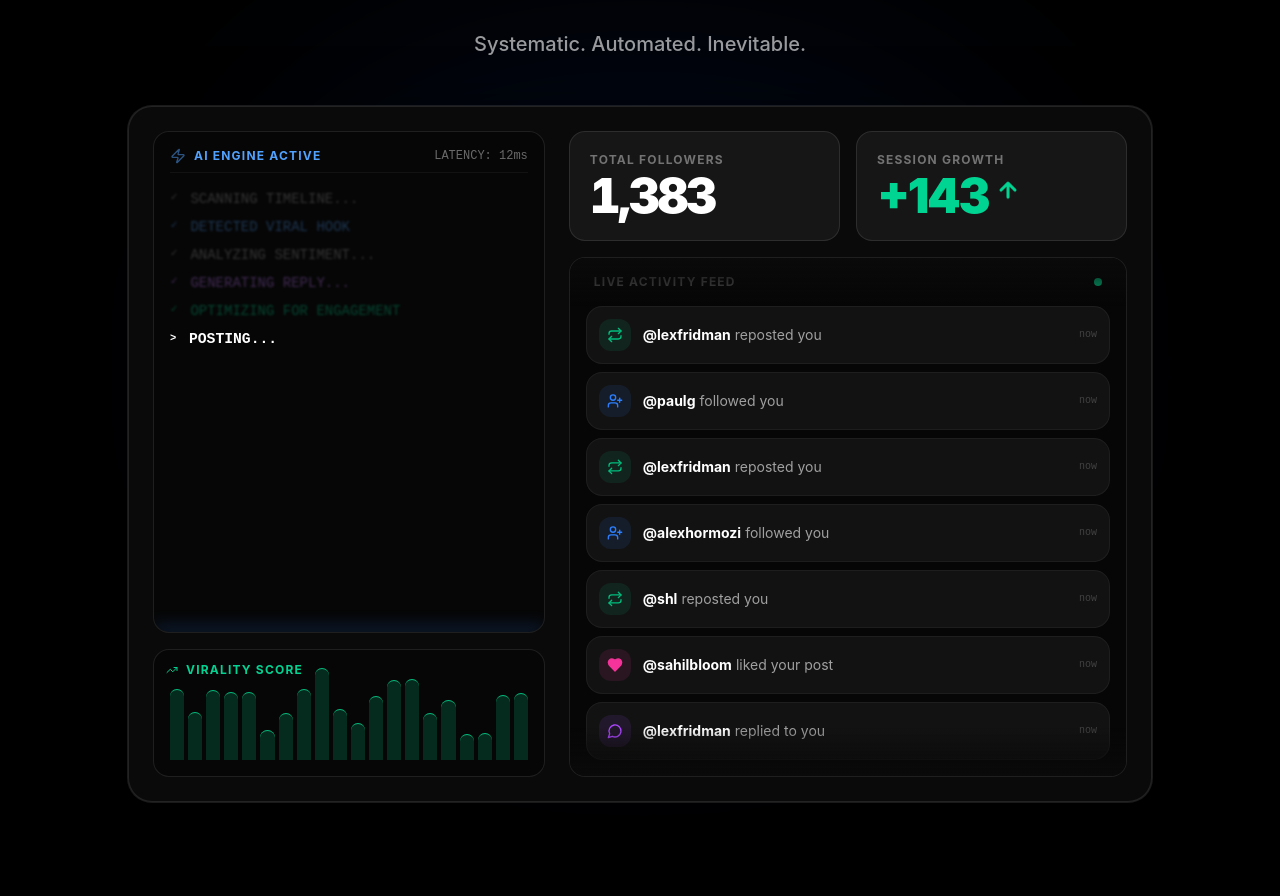
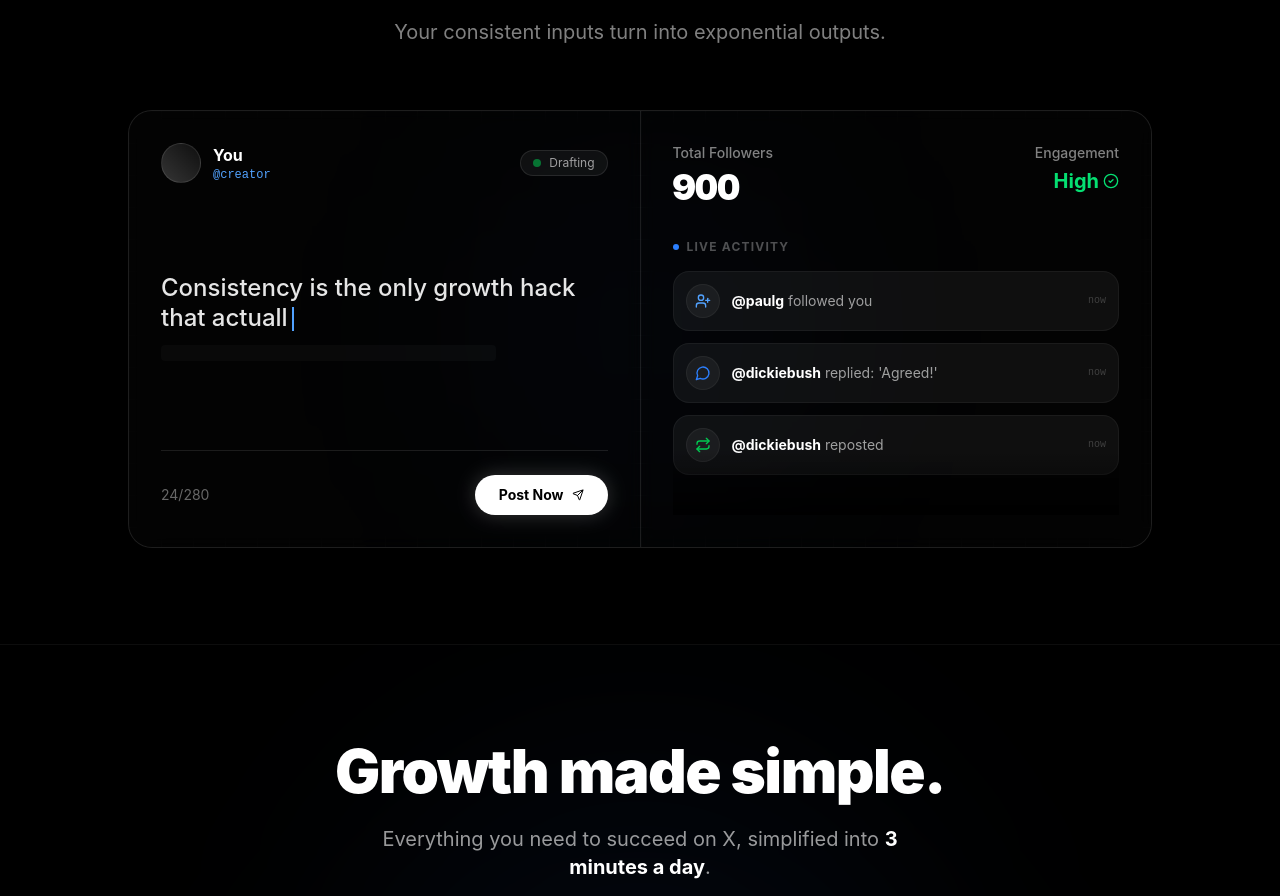
Before and after one commit to labofeight-ops/launchalone-source, a Next.js app: page / in a window 1280 px wide. Shown: the part 1901-2797 px from the top of the page. Built offline with nearby package versions, Linux system fonts and the light colour scheme.

Commit message:
UI: Revert DopamineCard to Typing+Feed layout with polished animations

```diff
--- a/components/dopamine-card.tsx
+++ b/components/dopamine-card.tsx
@@ -1,229 +1,190 @@
 "use client"
 
-import { useEffect, useState, useRef } from "react"
+import { useEffect, useState } from "react"
 import { motion, AnimatePresence } from "framer-motion"
-import { Heart, MessageCircle, Repeat, UserPlus, Zap, TrendingUp, BarChart3, Search } from "lucide-react"
+import { Heart, MessageCircle, Repeat, UserPlus, Send, Edit3, CheckCircle2 } from "lucide-react"
 
 export function DopamineCard() {
-    const [followerCount, setFollowerCount] = useState(1240)
-    const [growth, setGrowth] = useState(0)
+    const [followerCount, setFollowerCount] = useState(892)
+    const [notifications, setNotifications] = useState<any[]>([])
 
-    // High-speed ticker
+    // Smooth Follower Ticker
     useEffect(() => {
         const interval = setInterval(() => {
-            const increment = Math.floor(Math.random() * 5) + 1
-            setFollowerCount(prev => prev + increment)
-            setGrowth(prev => prev + increment)
-        }, 150) // Hyper fast updates
+            // Add random 1-3 followers every 1.5s
+            setFollowerCount(prev => prev + Math.floor(Math.random() * 3) + 1)
+        }, 1500)
+        return () => clearInterval(interval)
+    }, [])
+
+    // Notification Generator
+    useEffect(() => {
+        const types = [
+            { type: "like", icon: Heart, color: "text-pink-500", text: "liked your post" },
+            { type: "repost", icon: Repeat, color: "text-green-500", text: "reposted" },
+            { type: "follow", icon: UserPlus, color: "text-blue-400", text: "followed you" },
+            { type: "reply", icon: MessageCircle, color: "text-blue-500", text: "replied: 'Agreed!'" },
+        ]
+        const users = ["@alexhormozi", "@sahilbloom", "@naval", "@paulg", "@elonmusk", "@dickiebush", "@shl"]
+
+        const interval = setInterval(() => {
+            const randomType = types[Math.floor(Math.random() * types.length)]
+            const randomUser = users[Math.floor(Math.random() * users.length)]
+
+            const newNotif = {
+                id: Date.now(),
+                user: randomUser,
+                ...randomType
+            }
+
+            // Keep only top 5, add new to top
+            setNotifications(prev => [newNotif, ...prev].slice(0, 5))
+        }, 2000) // New notification every 2s
         return () => clearInterval(interval)
     }, [])
 
     return (
-        <section className="py-24 bg-black overflow-hidden flex justify-center items-center px-4 relative">
-            {/* Ambient Glow */}
-            <div className="absolute top-1/2 left-1/2 -translate-x-1/2 -translate-y-1/2 w-[800px] h-[600px] bg-blue-600/10 rounded-full blur-[120px] pointer-events-none" />
-
-            <div className="max-w-5xl w-full relative z-10">
-                <div className="text-center mb-12">
-                    <h2 className="text-5xl md:text-7xl font-black text-white mb-6 tracking-tighter">
-                        THE <span className="text-transparent bg-clip-text bg-gradient-to-r from-[#00ff88] via-white to-blue-500 animate-gradient-x">GROWTH LOOP</span>
+        <section className="py-24 bg-black overflow-hidden flex justify-center items-center px-6">
+            <div className="max-w-5xl w-full">
+                <div className="text-center mb-16">
+                    <h2 className="text-4xl md:text-6xl font-black text-white mb-6 tracking-tight">
+                        See the <span className="bg-clip-text text-transparent bg-gradient-to-r from-blue-400 to-emerald-400">Growth Loop.</span>
                     </h2>
-                    <p className="text-white/60 text-xl font-medium">Systematic. Automated. Inevitable.</p>
+                    <p className="text-white/50 text-xl max-w-2xl mx-auto">
+                        Your consistent inputs turn into exponential outputs.
+                    </p>
                 </div>
 
-                {/* HYPER CARD */}
-                <div className="grid grid-cols-1 md:grid-cols-12 gap-6 p-6 bg-[#0a0a0a] border border-white/10 rounded-3xl shadow-[0_0_50px_rgba(0,0,0,0.5)] relative overflow-hidden ring-1 ring-white/10">
+                {/* THE GLASS CARD */}
+                <div className="relative w-full aspect-[4/3] md:aspect-[21/9] bg-[#050505] rounded-3xl border border-white/10 shadow-[0_0_50px_rgba(0,0,0,0.5)] overflow-hidden flex flex-col md:flex-row">
 
-                    {/* 1. LEFT: THE ENGINE (Analysis & Actions) - 5 Cols */}
-                    <div className="md:col-span-5 space-y-4 flex flex-col">
-                        {/* Active Scanner Visual */}
-                        <div className="bg-black/40 border border-white/10 rounded-2xl p-4 flex-1 flex flex-col relative overflow-hidden">
-                            <div className="flex justify-between items-center mb-4 border-b border-white/5 pb-2">
-                                <div className="flex items-center gap-2 text-blue-400 font-bold text-xs uppercase tracking-widest">
-                                    <Zap className="w-4 h-4 animate-pulse" /> AI Engine Active
+                    {/* Background Grid */}
+                    <div className="absolute inset-0 bg-[linear-gradient(rgba(255,255,255,0.03)_1px,transparent_1px),linear-gradient(90deg,rgba(255,255,255,0.03)_1px,transparent_1px)] bg-[size:32px_32px] pointer-events-none" />
+
+                    {/* LEFT: INPUT (The Work) */}
+                    <div className="flex-1 p-8 border-r border-white/10 flex flex-col relative z-10 bg-black/40 backdrop-blur-sm">
+                        <div className="flex items-center justify-between mb-8">
+                            <div className="flex items-center gap-3">
+                                <div className="w-10 h-10 rounded-full bg-gradient-to-tr from-white/20 to-white/5 border border-white/10" />
+                                <div>
+                                    <div className="font-bold text-white">You</div>
+                                    <div className="text-xs text-blue-400 font-mono">@creator</div>
                                 </div>
-                                <div className="text-xs font-mono text-white/40">LATENCY: 12ms</div>
                             </div>
-
-                            <ScanningSequence />
+                            <div className="px-3 py-1 rounded-full bg-white/5 border border-white/10 text-xs text-white/60 flex items-center gap-2">
+                                <span className="w-2 h-2 rounded-full bg-green-500 animate-pulse" /> Drafting
+                            </div>
                         </div>
 
-                        {/* Virality Prediction Graph */}
-                        <div className="h-32 bg-black/40 border border-white/10 rounded-2xl p-4 relative overflow-hidden flex items-end justify-between gap-1">
-                            <div className="absolute top-3 left-3 text-xs font-bold text-emerald-400 uppercase tracking-widest flex items-center gap-2">
-                                <TrendingUp className="w-3 h-3" /> Virality Score
+                        <div className="flex-1 flex flex-col justify-center space-y-6">
+                            {/* Simulated Editor */}
+                            <div className="space-y-3">
+                                <TypewriterText text="Consistency is the only growth hack that actually works. Stop overthinking." />
+                                <div className="h-4 w-3/4 bg-white/5 rounded animate-pulse delay-75" />
                             </div>
-                            {Array.from({ length: 20 }).map((_, i) => (
-                                <LiveBar key={i} index={i} />
-                            ))}
+                        </div>
+
+                        <div className="mt-8 pt-6 border-t border-white/10 flex justify-between items-center">
+                            <div className="flex gap-4 text-white/40 text-sm">
+                                <span>24/280</span>
+                            </div>
+                            <motion.button
+                                whileHover={{ scale: 1.05 }}
+                                whileTap={{ scale: 0.95 }}
+                                className="bg-white text-black font-bold px-6 py-2.5 rounded-full flex items-center gap-2 text-sm shadow-[0_0_20px_rgba(255,255,255,0.2)] hover:shadow-[0_0_30px_rgba(255,255,255,0.4)] transition-shadow"
+                            >
+                                Post Now <Send className="w-3 h-3" />
+                            </motion.button>
                         </div>
                     </div>
 
-                    {/* 2. RIGHT: THE REWARD (Live Feed & Stats) - 7 Cols */}
-                    <div className="md:col-span-7 flex flex-col gap-4">
-                        {/* Big Stats Row */}
-                        <div className="grid grid-cols-2 gap-4">
-                            <div className="bg-white/5 border border-white/10 rounded-2xl p-5 flex flex-col justify-between overflow-hidden relative group">
-                                <div className="absolute inset-0 bg-gradient-to-br from-blue-500/10 to-transparent opacity-0 group-hover:opacity-100 transition-opacity" />
-                                <div className="text-white/40 text-xs font-bold uppercase tracking-widest mb-1">Total Followers</div>
-                                <div className="text-4xl lg:text-5xl font-black text-white slash-zero tracking-tighter">
+                    {/* RIGHT: OUTPUT (The Reward) */}
+                    <div className="flex-1 p-8 relative z-10 flex flex-col bg-black/40 backdrop-blur-sm">
+
+                        {/* Header Stats */}
+                        <div className="flex justify-between items-start mb-8">
+                            <div>
+                                <div className="text-sm font-medium text-white/50 mb-1">Total Followers</div>
+                                <div className="text-4xl font-black text-white tabular-nums tracking-tight">
                                     <CountUp value={followerCount} />
                                 </div>
                             </div>
-                            <div className="bg-white/5 border border-white/10 rounded-2xl p-5 flex flex-col justify-between overflow-hidden relative group">
-                                <div className="absolute inset-0 bg-gradient-to-br from-emerald-500/10 to-transparent opacity-0 group-hover:opacity-100 transition-opacity" />
-                                <div className="text-white/40 text-xs font-bold uppercase tracking-widest mb-1">Session Growth</div>
-                                <div className="text-4xl lg:text-5xl font-black text-emerald-400 slash-zero tracking-tighter flex items-center gap-2">
-                                    +{growth}
-                                    <ArrowUp className="w-6 h-6 animate-bounce" />
+                            <div className="text-right">
+                                <div className="text-sm font-medium text-white/50 mb-1">Engagement</div>
+                                <div className="text-xl font-bold text-green-400 flex items-center justify-end gap-1">
+                                    High <CheckCircle2 className="w-4 h-4" />
                                 </div>
                             </div>
                         </div>
 
-                        {/* Hyperspeed Notification Feed */}
-                        <div className="flex-1 bg-black/40 border border-white/10 rounded-2xl p-4 relative overflow-hidden min-h-[300px]">
-                            <div className="absolute top-0 left-0 right-0 h-12 bg-gradient-to-b from-[#0a0a0a] to-transparent z-10 pointer-events-none" />
-                            <div className="absolute bottom-0 left-0 right-0 h-12 bg-gradient-to-t from-[#0a0a0a] to-transparent z-10 pointer-events-none" />
-
-                            <div className="flex items-center justify-between mb-4 px-2">
-                                <span className="text-xs font-bold text-white/30 uppercase tracking-widest">Live Activity Feed</span>
-                                <span className="flex h-2 w-2 relative">
-                                    <span className="animate-ping absolute inline-flex h-full w-full rounded-full bg-emerald-400 opacity-75"></span>
-                                    <span className="relative inline-flex rounded-full h-2 w-2 bg-emerald-500"></span>
-                                </span>
+                        {/* Live Notification Feed */}
+                        <div className="flex-1 relative">
+                            <div className="text-xs font-bold text-white/30 uppercase mb-4 tracking-widest flex items-center gap-2">
+                                <span className="w-1.5 h-1.5 rounded-full bg-blue-500" /> Live Activity
                             </div>
 
-                            <NotificationFeed />
+                            <div className="space-y-3">
+                                <AnimatePresence mode="popLayout">
+                                    {notifications.map((notif) => (
+                                        <motion.div
+                                            layout
+                                            key={notif.id}
+                                            initial={{ opacity: 0, x: 20, scale: 0.95 }}
+                                            animate={{ opacity: 1, x: 0, scale: 1 }}
+                                            exit={{ opacity: 0, scale: 0.9, transition: { duration: 0.2 } }}
+                                            transition={{ type: "spring", stiffness: 500, damping: 30 }}
+                                            className="flex items-center gap-3 p-3 rounded-xl bg-white/5 border border-white/5 hover:bg-white/10 transition-colors group"
+                                        >
+                                            <div className="p-2 rounded-full bg-white/5 border border-white/5 group-hover:scale-110 transition-transform">
+                                                <notif.icon className={`w-4 h-4 ${notif.color}`} fill={notif.type === 'like' ? 'currentColor' : 'none'} />
+                                            </div>
+                                            <div className="flex-1 min-w-0">
+                                                <p className="text-sm text-white truncate">
+                                                    <span className="font-bold">{notif.user}</span> <span className="text-white/60">{notif.text}</span>
+                                                </p>
+                                            </div>
+                                            <div className="text-[10px] text-white/20 font-mono">now</div>
+                                        </motion.div>
+                                    ))}
+                                </AnimatePresence>
+                            </div>
+
+                            {/* Fade at bottom */}
+                            <div className="absolute bottom-0 left-0 right-0 h-16 bg-gradient-to-t from-black/80 to-transparent pointer-events-none" />
                         </div>
                     </div>
 
+                    {/* Background Glow */}
+                    <div className="absolute top-1/2 left-1/2 -translate-x-1/2 -translate-y-1/2 w-96 h-96 bg-blue-500/10 rounded-full blur-[120px] pointer-events-none animate-pulse duration-[4000ms]" />
                 </div>
             </div>
         </section>
     )
 }
 
-function ArrowUp({ className }: { className?: string }) {
-    return <svg viewBox="0 0 24 24" fill="none" stroke="currentColor" strokeWidth="3" className={className}><path d="M12 19V5M5 12l7-7 7 7" strokeLinecap="round" strokeLinejoin="round" /></svg>
+function CountUp({ value }: { value: number }) {
+    return <motion.span key={value} initial={{ opacity: 0, y: 10 }} animate={{ opacity: 1, y: 0 }} className="inline-block">{value.toLocaleString()}</motion.span>
 }
 
-// ---- SUB-COMPONENTS FOR ANIMATION LOGIC ----
+function TypewriterText({ text }: { text: string }) {
+    const [displayedText, setDisplayedText] = useState("")
 
-function CountUp({ value }: { value: number }) {
+    useEffect(() => {
+        let i = 0
+        const interval = setInterval(() => {
+            setDisplayedText(text.slice(0, i))
+            i++
+            if (i > text.length + 10) { // Wait a bit at end
+                i = 0
+            }
+        }, 50)
+        return () => clearInterval(interval)
+    }, [text])
+
     return (
-        <span className="tabular-nums">
-            {value.toLocaleString()}
-        </span>
+        <p className="text-xl md:text-2xl font-medium text-white/90 leading-tight">
+            {displayedText}
+            <span className="animate-blink inline-block w-0.5 h-6 bg-blue-400 ml-1 align-middle" />
+        </p>
     )
 }
-
-function LiveBar({ index }: { index: number }) {
-    // Random height jitter
-    const [height, setHeight] = useState(20)
-
-    useEffect(() => {
-        const interval = setInterval(() => {
-            setHeight(Math.random() * 80 + 20)
-        }, 100 + (index * 20)) // Staggered updates
-        return () => clearInterval(interval)
-    }, [index])
-
-    return (
-        <div
-            className="w-full bg-emerald-500/20 border-t border-emerald-500 rounded-t-sm transition-all duration-300 ease-out"
-            style={{ height: `${height}%` }}
-        />
-    )
-}
-
-function ScanningSequence() {
-    const [step, setStep] = useState(0)
-    const SEQUENCE = [
-        { text: "SCANNING TIMELINE...", color: "text-white/60" },
-        { text: "DETECTED VIRAL HOOK", color: "text-blue-400" },
-        { text: "ANALYZING SENTIMENT...", color: "text-white/60" },
-        { text: "GENERATING REPLY...", color: "text-purple-400" },
-        { text: "OPTIMIZING FOR ENGAGEMENT", color: "text-emerald-400" },
-        { text: "POSTING...", color: "text-white" },
-    ]
-
-    useEffect(() => {
-        const interval = setInterval(() => {
-            setStep(prev => (prev + 1) % SEQUENCE.length)
-        }, 600) // Fast step transitions
-        return () => clearInterval(interval)
-    }, [])
-
-    return (
-        <div className="font-mono text-sm space-y-2 h-full flex flex-col">
-            {SEQUENCE.map((item, i) => (
-                <div
-                    key={i}
-                    className={`transition-opacity duration-200 flex items-center gap-3 ${i === step ? "opacity-100 scale-105 origin-left font-bold" :
-                            i < step ? "opacity-30 blur-[1px]" : "opacity-10 translate-y-2"
-                        } ${item.color}`}
-                >
-                    <span className="text-[10px]">{i < step ? "✓" : ">"}</span>
-                    {item.text}
-                </div>
-            ))}
-
-            {/* Visual Scanner Line */}
-            <div className="absolute bottom-0 left-0 right-0 h-1 bg-blue-500/50 blur-sm animate-scanner" />
-        </div>
-    )
-}
-
-function NotificationFeed() {
-    const [notifications, setNotifications] = useState<any[]>([])
-    const NOTIF_TYPES = [
-        { icon: Heart, text: "liked your post", color: "text-pink-500", bg: "bg-pink-500/10" },
-        { icon: Repeat, text: "reposted you", color: "text-emerald-500", bg: "bg-emerald-500/10" },
-        { icon: UserPlus, text: "followed you", color: "text-blue-500", bg: "bg-blue-500/10" },
-        { icon: MessageCircle, text: "replied to you", color: "text-purple-500", bg: "bg-purple-500/10" },
-    ]
-    const USERS = ["@alexhormozi", "@sahilbloom", "@naval", "@paulg", "@elonmusk", "@shl", "@dickiebush", "@jason", "@lexfridman"]
-
-    useEffect(() => {
-        const interval = setInterval(() => {
-            const type = NOTIF_TYPES[Math.floor(Math.random() * NOTIF_TYPES.length)]
-            const user = USERS[Math.floor(Math.random() * USERS.length)]
-            const id = Date.now() + Math.random() // Unique ID
-
-            setNotifications(prev => [
-                { id, user, ...type },
-                ...prev.slice(0, 6) // Keep only 7 items
-            ])
-        }, 800) // New notification every 800ms
-        return () => clearInterval(interval)
-    }, [])
-
-    return (
-        <div className="space-y-2 relative">
-            <AnimatePresence mode="popLayout">
-                {notifications.map((n) => (
-                    <motion.div
-                        layout
-                        key={n.id}
-                        initial={{ opacity: 0, x: -20, scale: 0.9 }}
-                        animate={{ opacity: 1, x: 0, scale: 1 }}
-                        exit={{ opacity: 0, scale: 0.9, transition: { duration: 0.2 } }}
-                        transition={{ type: "spring", stiffness: 400, damping: 25 }}
-                        className="flex items-center gap-3 p-3 rounded-xl bg-white/5 border border-white/5 hover:bg-white/10 transition-colors"
-                    >
-                        <div className={`p-2 rounded-lg ${n.bg}`}>
-                            <n.icon className={`w-4 h-4 ${n.color}`} fill={n.color.includes('text-pink') ? "currentColor" : "none"} />
-                        </div>
-                        <div className="flex-1 min-w-0 flex justify-between items-center">
-                            <div className="text-sm truncate">
-                                <span className="font-bold text-white mr-1">{n.user}</span>
-                                <span className="text-white/60">{n.text}</span>
-                            </div>
-                            <span className="text-[10px] text-white/20 font-mono">now</span>
-                        </div>
-                    </motion.div>
-                ))}
-            </AnimatePresence>
-        </div>
-    )
-}
```
